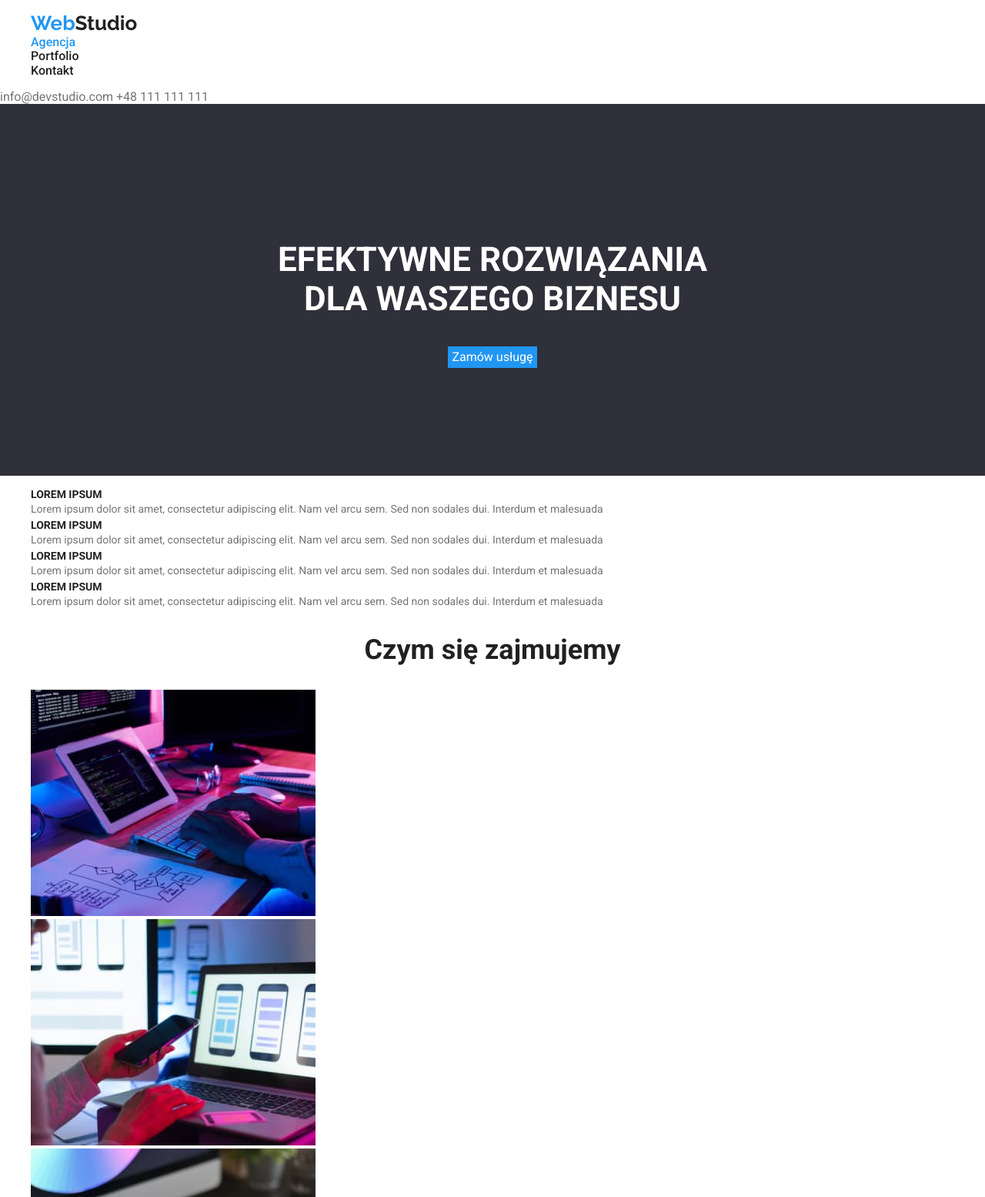
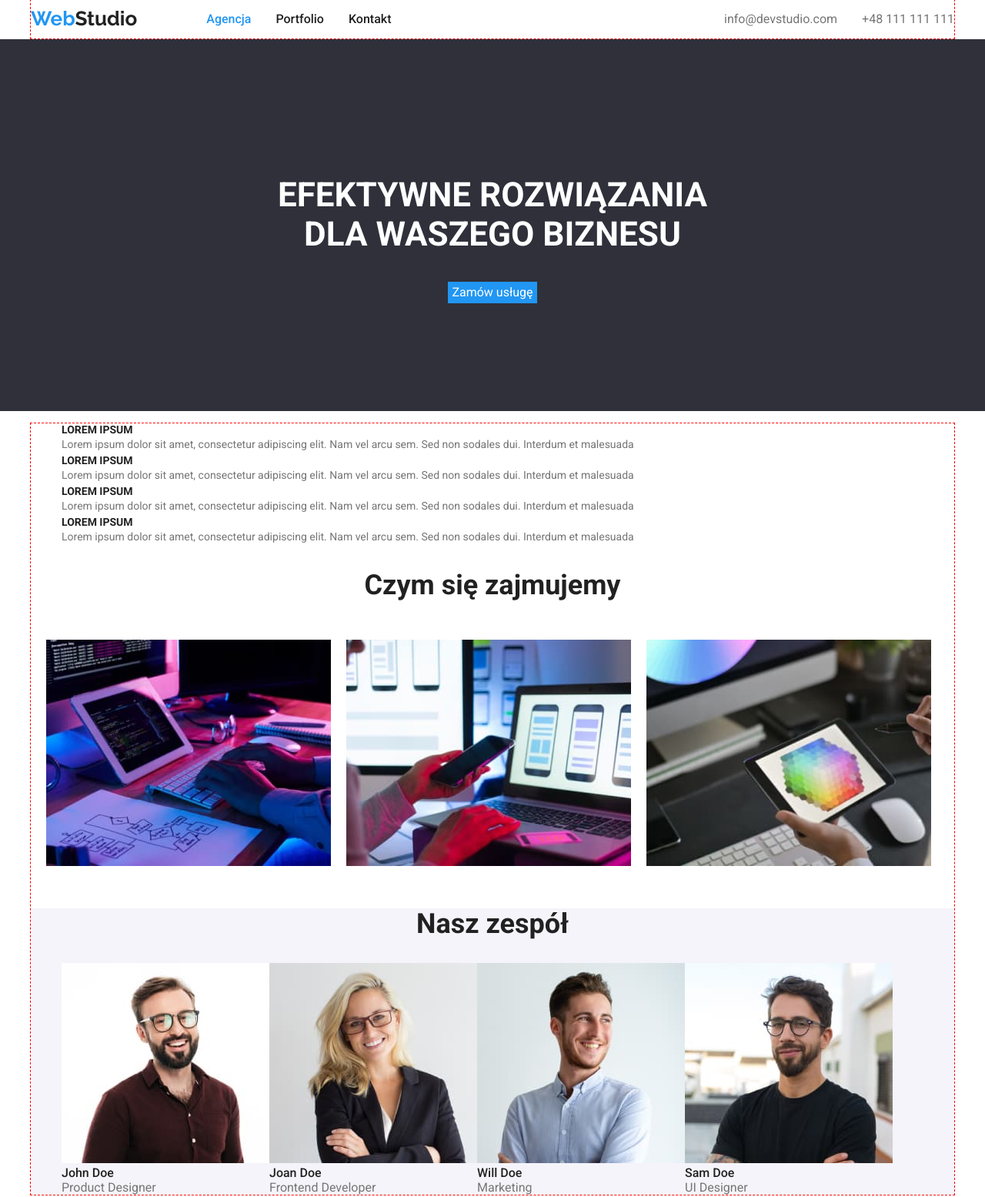
Before and after one commit to Gabriela-Bibel/goit-markup-hw-03, a plain HTML site: page index.html in a window 1280 px wide. Shown: the top 1555 px of the page at 77% size. Drawn offline with nearby package versions, Linux system fonts and the light colour scheme.

Commit message:
first flexbox commit

```diff
--- a/css/styles.css
+++ b/css/styles.css
@@ -4,12 +4,59 @@
   --color-grey: #757575;
   --color-white: #ffffff;
   --color-black: #212121;
+  --color-border: #ececec;
+  --color-teamsectionbackground: #F5F4FA;
 }
 
 body {
   font-family: 'Roboto', sans-serif;
   color: var(--color-grey);
   background-color: var(--color-white);
+}
+
+.header-nav {
+  border-bottom: 1px solid var(--color-border);
+}
+
+.container {
+  max-width: 1200px;
+  margin: 0 auto;
+  outline: 1px dashed red;
+}
+
+.nav-flex {
+  display: flex;
+  justify-content: space-between;
+  align-items: center;
+}
+
+.logo-nav-flex {
+  display: flex;
+  align-items: center;
+  gap: 50px;
+}
+
+.nav-links {
+  display: flex;
+  gap: 32px;
+}
+
+.section {
+  padding: 94px auto;
+}
+
+.services {
+  display: flex;
+  gap: 20px;
+  padding: 20px;
+}
+
+.team-bgcolour {
+  background-color: var(--color-teamsectionbackground);
+}
+
+.team {
+  display: flex;
 }
 
 .link {
--- a/index.html
+++ b/index.html
@@ -11,36 +11,36 @@
       href="https://fonts.googleapis.com/css2?family=Raleway:wght@700&family=Roboto:ital,wght@0,400;0,500;0,700;0,900;1,400&display=swap"
       rel="stylesheet"
     />
+    <link rel="stylesheet" href="https://cdnjs.cloudflare.com/ajax/libs/modern-normalize/1.1.0/modern-normalize.min.css" integrity="sha512-wpPYUAdjBVSE4KJnH1VR1HeZfpl1ub8YT/NKx4PuQ5NmX2tKuGu6U/JRp5y+Y8XG2tV+wKQpNHVUX03MfMFn9Q==" crossorigin="anonymous" referrerpolicy="no-referrer" />
     <link rel="stylesheet" href="./css/styles.css" />
     <title>Main Page</title>
   </head>
   <body>
     <header>
-      <nav>
-        <ul class="list">
-          <li>
+     <nav class="header-nav">
+     <div class="container nav-flex">
+      <div class="logo-nav-flex">
       <a class="header-logo" href="./index.html"><span class="blue-web">Web</span>Studio</a>
-          </li>
-          <li>
-            <a class="active-link" href="./index.html">Agencja</a>
-          </li>
-          <li>
-            <a class="nav-link" href="./portfolio.html">Portfolio</a>
-          </li>
-          <li>
-            <a class="nav-link" href="">Kontakt</a>
-          </li>
+       <ul class="list nav-links">
+       <li><a class="active-link" href="./index.html">Agencja</a></li>
+       <li><a class="nav-link" href="./portfolio.html">Portfolio</a></li>
+       <li><a class="nav-link" href="">Kontakt</a></li>
        </ul>
-      </nav>
+      </div>
+      <div class="nav-links">
        <a class="link" href="mailto:info@devstudio.com">info@devstudio.com</a>
        <a class="link" href="tel:48111111111">+48 111 111 111</a>
+      </div>
+    </div>
+    </nav>
     </header>
     <main>
-      <section class="order">
+      <section class="order section">
         <h1 class="catchphrase">EFEKTYWNE ROZWIĄZANIA <br />DLA WASZEGO BIZNESU</h1>
         <button type="button" class="active-button">Zamów usługę</button>
       </section>
-      <section>
+      <div class="container">
+      <section class="section">
         <ul class="list">
           <li>
             <div class="title">LOREM IPSUM</div>
@@ -68,28 +68,28 @@
           </li>
         </ul>
       </section>
-      <section>
+      <section class="section">
           <h2 class="headline">Czym się zajmujemy</h2>
-        <ul class="list">
-          <li>
+          <div class="services">
+            <picture>
               <img src="images/services/programming.jpg" alt="Programowanie" width="370" height="294" />
-          </li>
-          <li>
+            </picture>
+            <picture>
               <img
               src="images/services/uxuiDesign.jpg"
               alt="Projektowanie układu graficznego, interfejsu użytkownika"
               width="370"
-              height="294"
-            />
-          </li>
-          <li>
+              height="294"/>
+            </picture>
+            <picture>
               <img src="images/services/branding.jpg" alt="Budowanie wizerunku marki" width="370" height="294" />
-          </li>
-        </ul>
+            </picture>
+            </div>
       </section>
-      <section>
+      <section class="section team-bgcolour">
         <h2 class="headline">Nasz zespół</h2>
-        <ul class="list">
+        <div>
+          <ul class="list team">
             <li>
               <img src="images/team/johnDoe.jpg" alt="John Doe - projektant produktu" width="270" height="260" />
             <div class="tm-name">John Doe</div>
@@ -111,15 +111,19 @@
             <div class="tm-role">UI Designer</div>
           </li>
           </ul>
+      </div>
       </section>
+    </div>
     </main>
     <footer class="footer">
+      <div class="container">
       <address class="list">
         <a class="logo" href="./index.html"><span class="blue-web">Web</span>Studio</a>
         <a class="footer-link" href="https://goo.gl/maps/wUZjnv3bnJBkLPK56" target="_blank"> m. Warszawa, Aleje Jerozolimskie 21</a>
         <a class="footer-link" href="mailto:info@devstudio.com">info@devstudio.com</a>
         <a class="footer-link" href="tel:48111111111">+48 111 111 111</a>
       </address>
+      </div>
     </footer>
   </body>
 </html>
```
Also changed, not shown: portfolio.html (+22 -24 lines), 1 other file. Lines whose indentation alone changed are shown as unchanged.
